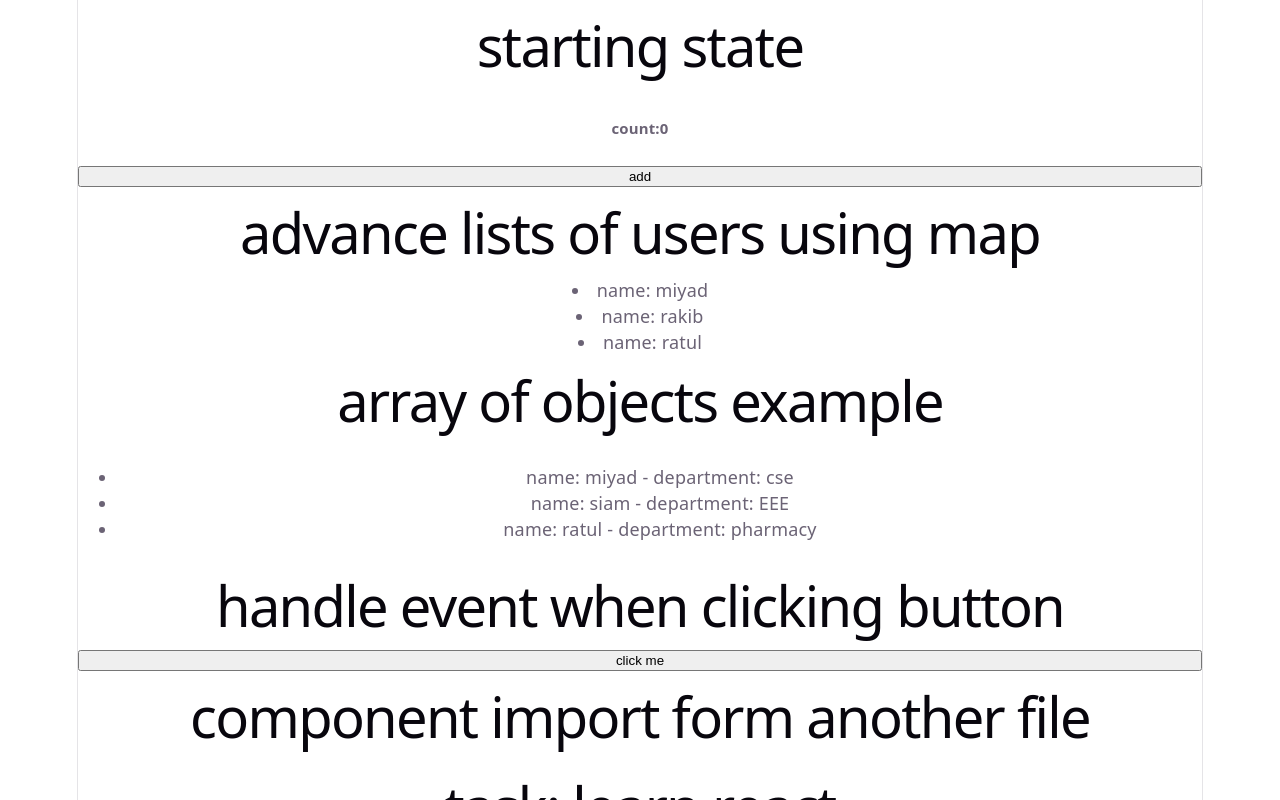
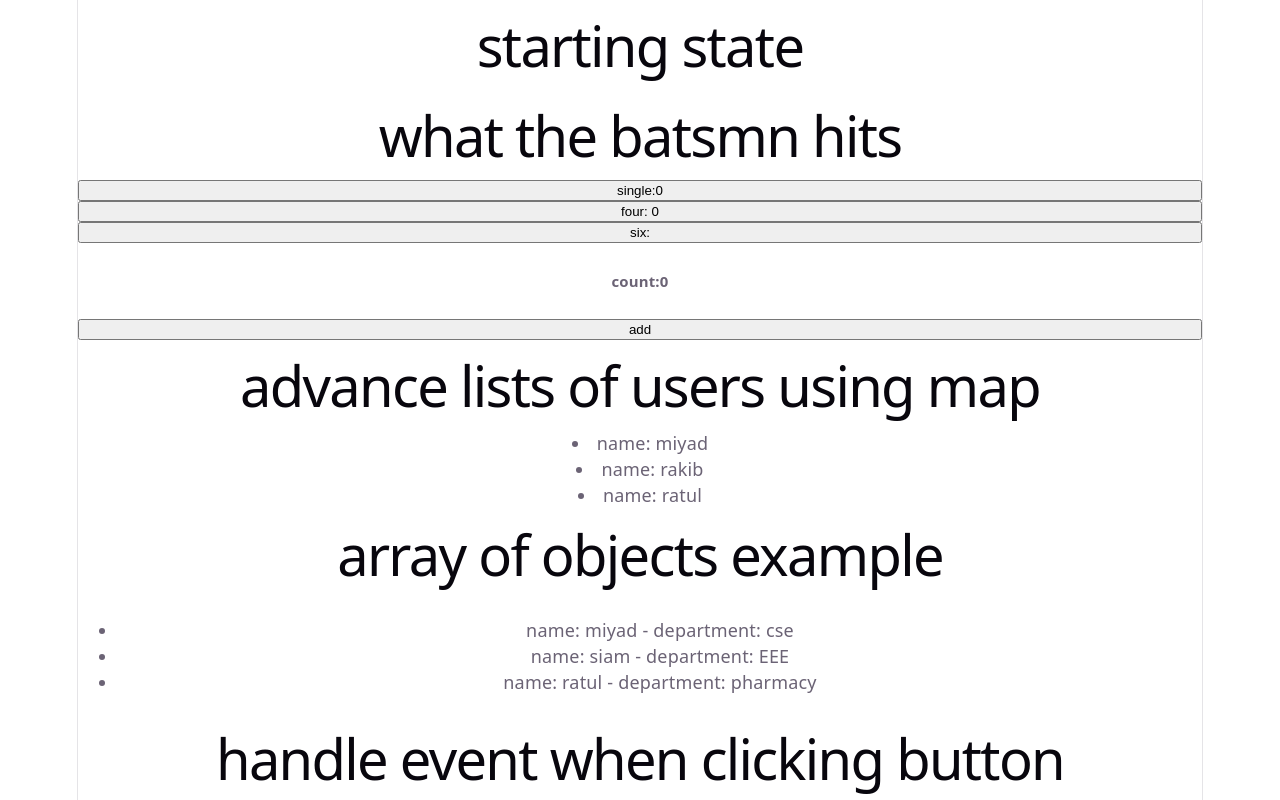
Before and after one commit to MiyadurRahman/reactjs, a React (Vite) app: page / in a window 1280 px wide. Shown: the top 800 px of the page. Built offline with nearby package versions, Linux system fonts and the light colour scheme.

Commit message:
done little opeation using  use state

```diff
--- a/src/App.jsx
+++ b/src/App.jsx
@@ -6,6 +6,7 @@ import Todo from './component/todo';
 import TOdo2 from './component/todo2';
 import Eventhandle from './component/eventhandle.jsx';
 import { useState } from 'react';
+import Hits from './component/countruns.jsx';
 
 function App() {
 
@@ -20,6 +21,7 @@ function handleclick(){
   return (
     <>
     <h1>starting state</h1>
+      <Hits></Hits>
         <Count></Count>
      <h1>advance lists of users using map</h1>
         {
--- /dev/null
+++ b/src/component/countruns.jsx
@@ -0,0 +1,39 @@
+import { useState } from "react"
+
+export default function Hits(){
+    const[count,setCount]=useState(0)
+    const  singles =()=> {
+       const updatesingle=count+1;
+       setCount(updatesingle)
+
+    }
+    const  four =()=> {
+       const updatesingle=count+4;
+       setCount(updatesingle)
+
+    }
+return(<>
+    <h1>what the batsmn hits</h1>
+    <button onClick={singles}>single:{count}</button>
+    <button onClick={four}>four: {count}</button>
+    <button>six:</button>
+
+
+
+
+    </>
+
+
+
+
+
+
+
+
+)
+
+
+
+
+
+}
```
